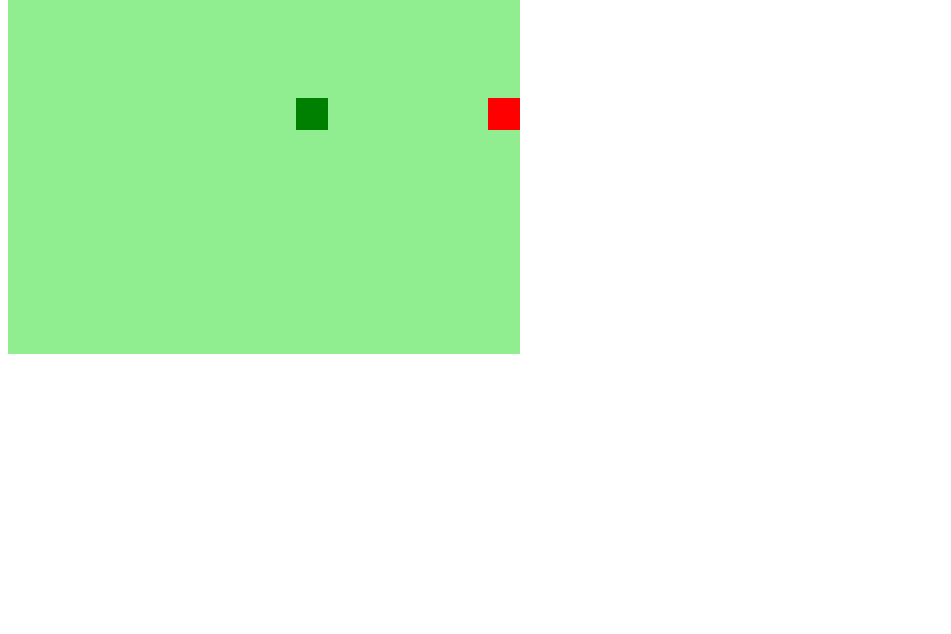
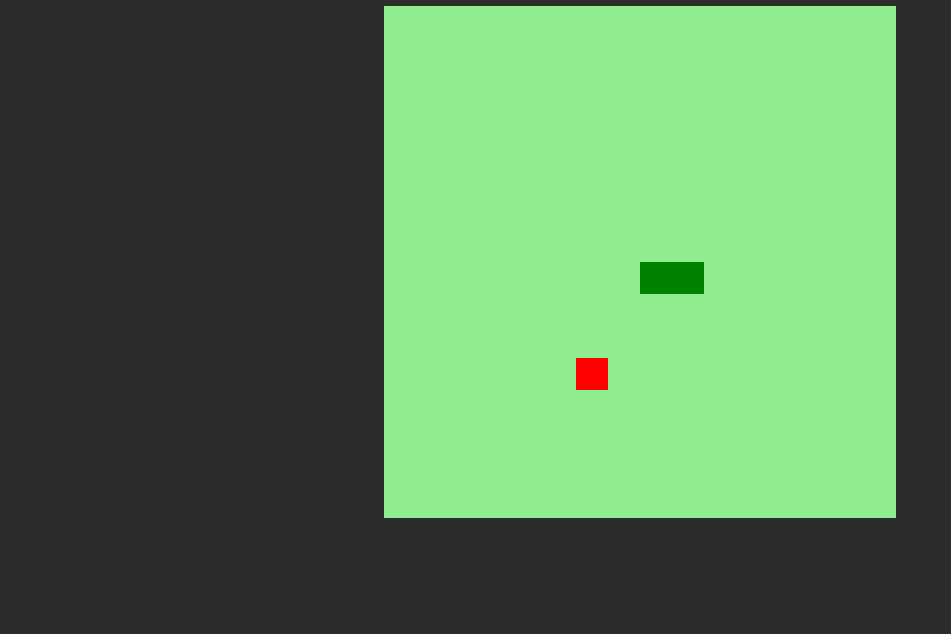
Before and after one commit to Marcus-Motta/snake-game, a plain HTML site: page index.html in a window 1280 px wide. Shown: the part 166-800 px from the top of the page, without its empty margins (0-951 px from the left). Drawn offline with Linux system fonts and the light colour scheme.

Commit message:
terminado

```diff
--- a/index.html
+++ b/index.html
@@ -9,6 +9,7 @@
     <title>Snake game</title>
 </head>
 <body>
+    <h1>Snake game do marquinhos</h1>
     <canvas id="snake" width="512" height="512"></canvas>
 
 </body>
--- a/script.js
+++ b/script.js
@@ -65,7 +65,14 @@ function iniciarJogo(){
     if(direction == "up") snakeY -= box;
     if(direction == "down") snakeY += box;
 
-    snake.pop();
+    if(snakeX != food.x || snakeY != food.y){
+        snake.pop();
+    }
+
+    else{food.x = Math.floor(Math.random() * 15 + 1) * box;
+        food.y = Math.floor(Math.random() * 15 + 1) * box;
+    }
+
 
     let newHead = {
         x: snakeX,
--- a/style.css
+++ b/style.css
@@ -0,0 +1,10 @@
+body {
+    height: 95vh;
+    width: 95;
+    display: flex;
+    justify-content: center;
+    align-items: center;
+    flex-direction: column;
+    background-color: rgba(0, 0, 0, 0.829);
+    color: chartreuse;
+}
```
